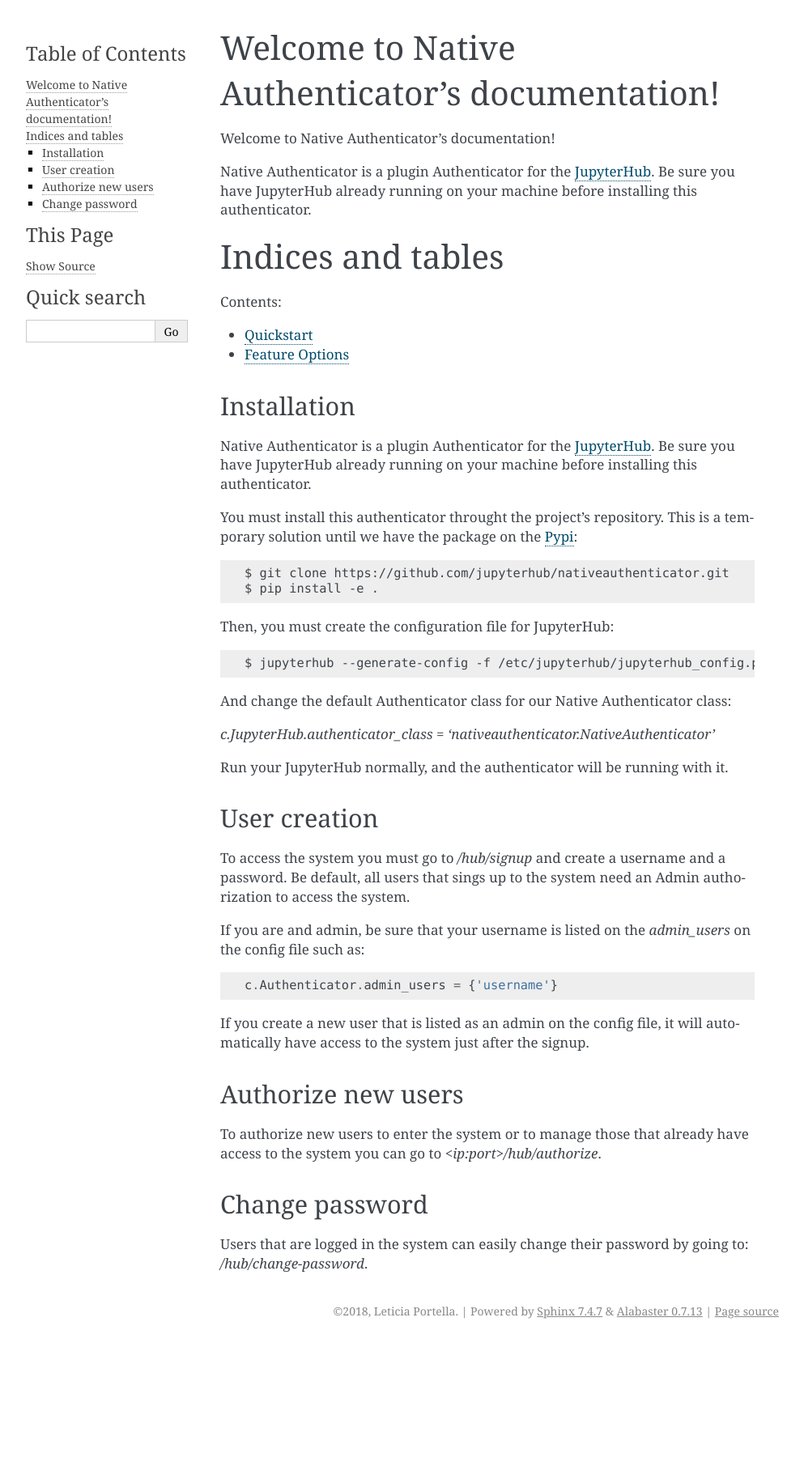
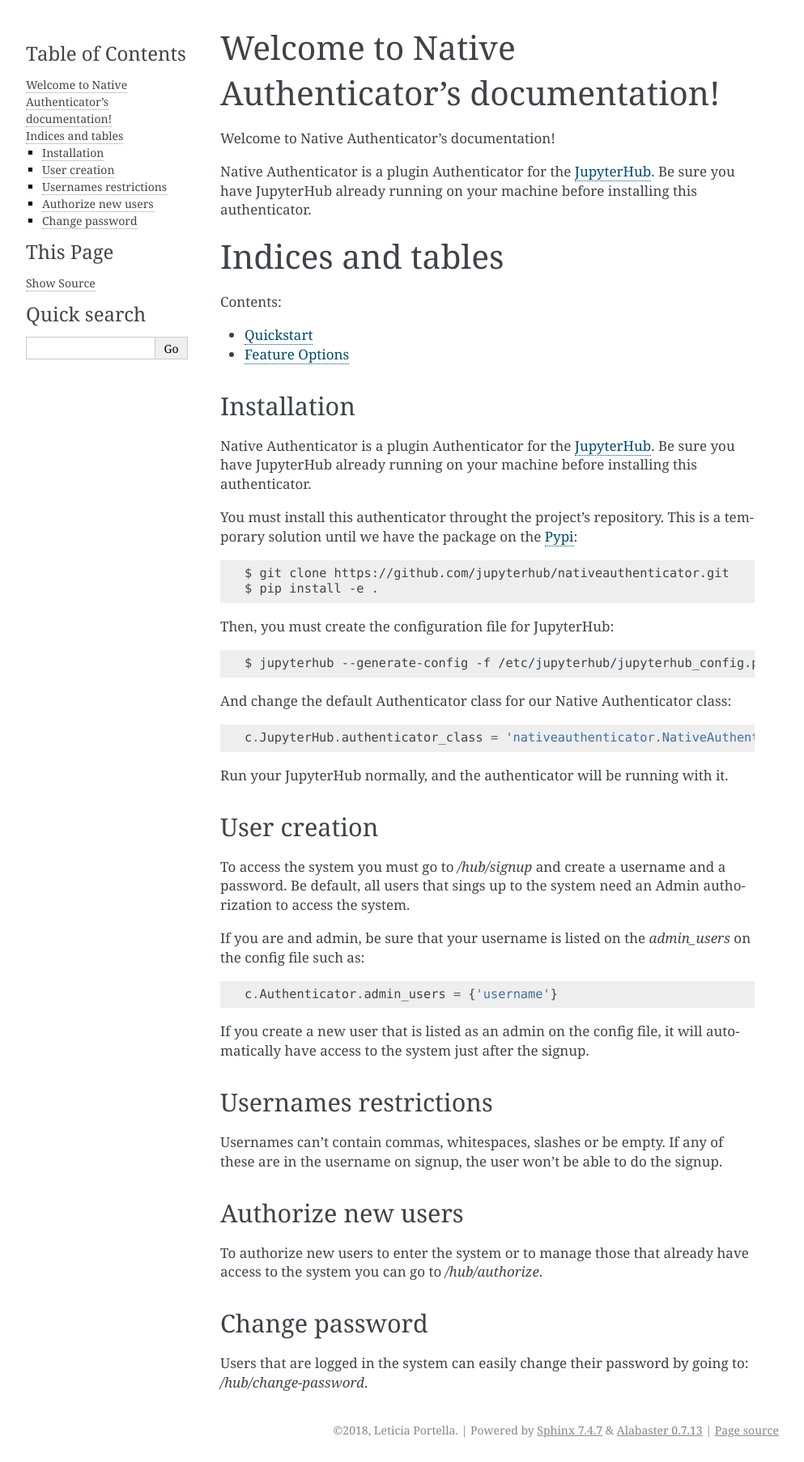
Before and after one commit to jupyterhub/nativeauthenticator, a Sphinx documentation site: the page built from docs/index.rst, in a window 1280 px wide. Shown: the whole page at 81% size, without its empty margins (148-1141 px from the left). Built offline with Sphinx 7.4.7, drawn with Linux system fonts in a browser that asks for light colours; before the commit the page ends 1659 px from its top, so only the background shows below that.

Commit message:
Add docs about username restrictions

```diff
--- a/docs/index.rst
+++ b/docs/index.rst
@@ -46,7 +46,9 @@
 
 And change the default Authenticator class for our Native Authenticator class:
 
-`c.JupyterHub.authenticator_class = 'nativeauthenticator.NativeAuthenticator'`
+.. code-block:: python
+
+    c.JupyterHub.authenticator_class = 'nativeauthenticator.NativeAuthenticator'
 
 
 Run your JupyterHub normally, and the authenticator will be running with it.
@@ -66,10 +68,16 @@
 If you create a new user that is listed as an admin on the config file, it will automatically have access to the system just after the signup.
 
 
+Usernames restrictions
+----------------------
+
+Usernames can't contain commas, whitespaces, slashes or be empty. If any of these are in the username on signup, the user won't be able to do the signup.
+
+
 Authorize new users
 -------------------
 
-To authorize new users to enter the system or to manage those that already have access to the system you can go to `<ip:port>/hub/authorize`.
+To authorize new users to enter the system or to manage those that already have access to the system you can go to `/hub/authorize`.
 
 
 Change password
```
